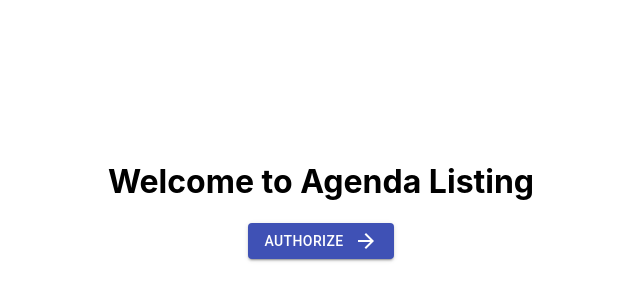
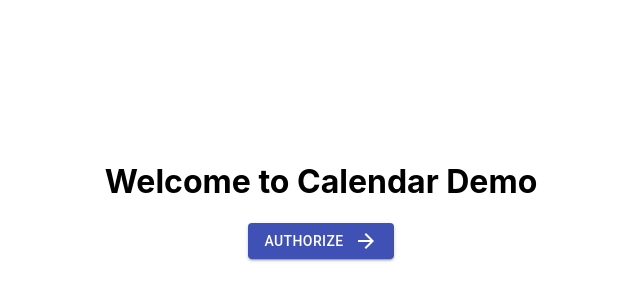
Before and after one commit to shyambravo/calendar-agenda-2, a React (Create React App) app: page / in a window 1280 px wide. Shown: the part 200-500 px from the top of the page, without its empty margins (319-959 px from the left). Built offline with nearby package versions, Linux system fonts and the light colour scheme; what backbone would draw is missing.

Commit message:
token local storage

```diff
--- a/src/pages/Authorization/Authorization.js
+++ b/src/pages/Authorization/Authorization.js
@@ -18,7 +18,7 @@ export default class Authorization extends Component {
       <div className="Authorization-container">
         <div className="shadow-container">
           <div className="agenda-title">
-            <h1>Welcome to Agenda Listing</h1>
+            <h1>Welcome to Calendar Demo</h1>
           </div>
           <Button variant="contained" onClick={this.authorize} color="primary">
             Authorize
--- a/src/pages/home/Home.js
+++ b/src/pages/home/Home.js
@@ -41,7 +41,12 @@ export default class Home extends Component {
   async componentDidMount() {
     const { location } = this.props;
     const parsed = queryString.parse(location.search).code;
-    const token = await getAccessToken(parsed);
+    let token = localStorage.getItem('token');
+    if (token === null) {
+      token = await getAccessToken(parsed);
+    }
+
+    localStorage.setItem('token', token);
     this.setState({
       token,
     });
@@ -201,7 +206,7 @@ export default class Home extends Component {
           </div>
         )}
         <div className="home-header">
-          <h3>Agenda Listing</h3>
+          <h3>Calendar Demo</h3>
         </div>
         <div className="scrollable-content">
           <div className="calendar-name">
```
